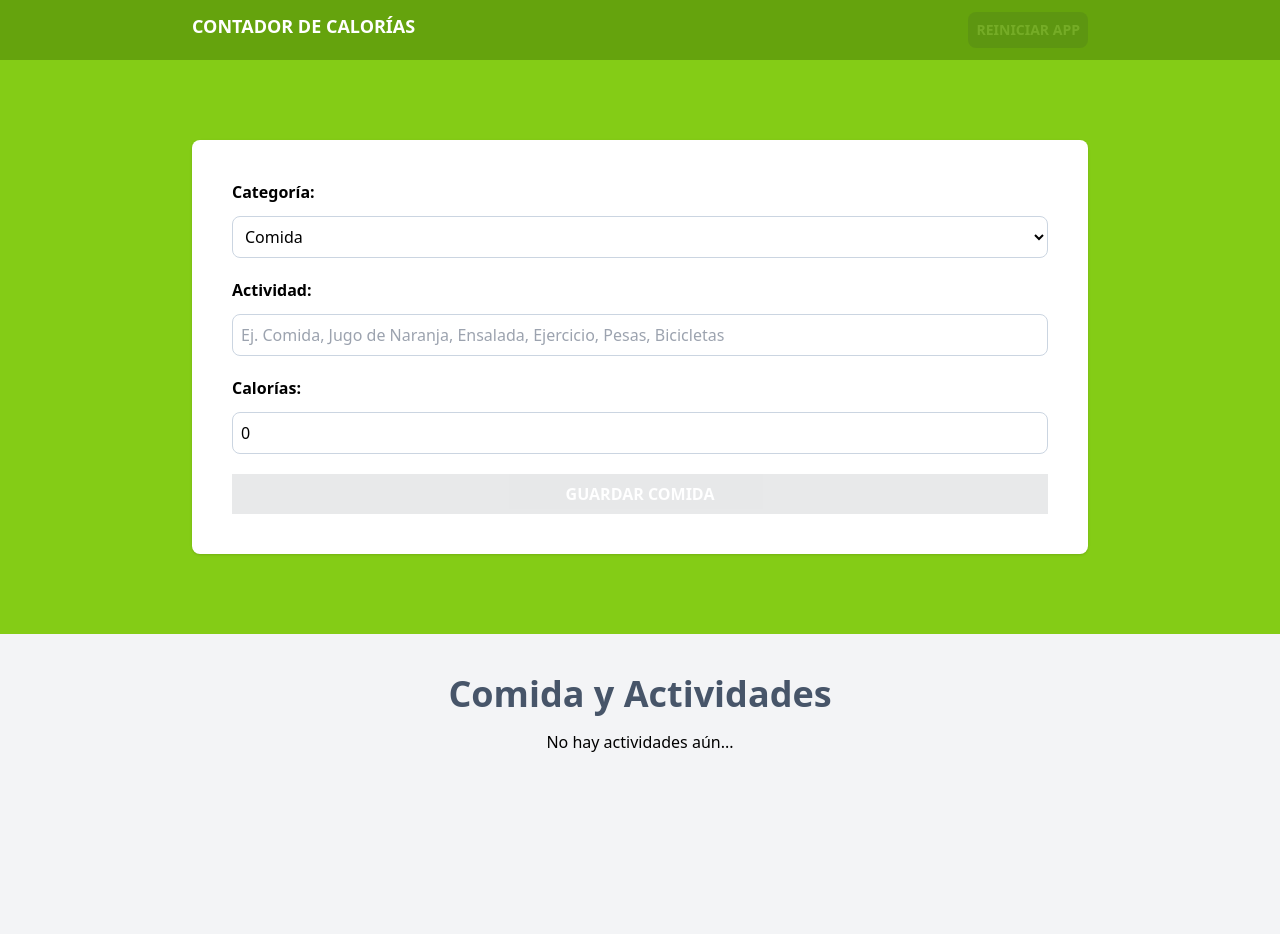
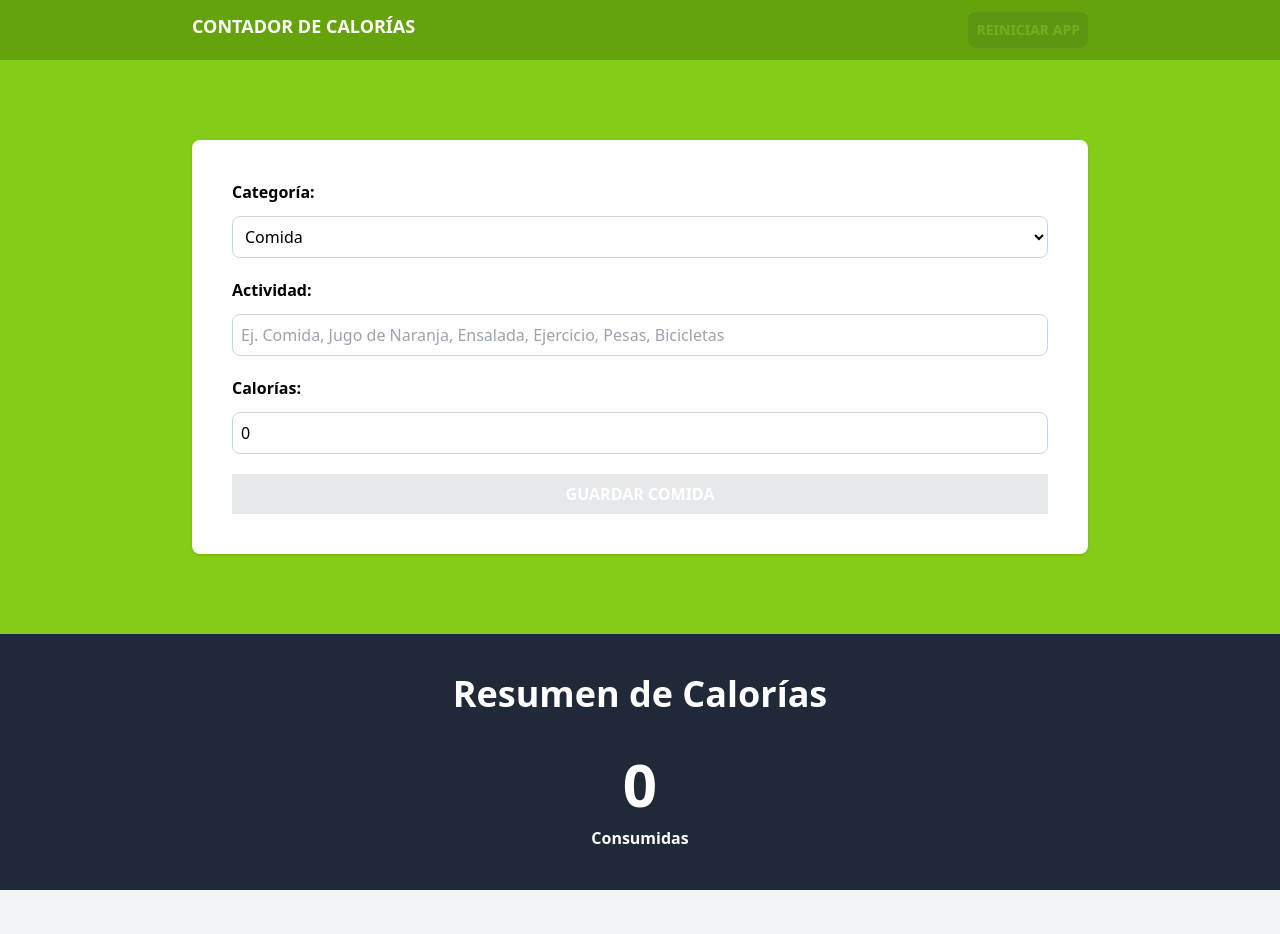
Before and after one commit to PeterGabrielVE/calorie-tracker, a React (Vite) app: page / in a window 1280 px wide. Shown: the top 934 px of the page. Before the commit the page ends 810 px from the top, so only its background shows below. Built offline with nearby package versions, Linux system fonts and the light colour scheme.

Commit message:
mostrando calorias consumida

```diff
--- a/src/App.tsx
+++ b/src/App.tsx
@@ -2,6 +2,7 @@
 import Form from './components/Form';
 import { activityReducer, initialState } from './reducers/activity-reducer';
 import ActivityList from './components/ActivityList';
+import CalorieTracker from './components/CalorieTracker';
 function App() {
 
   const [state, dispatch] = useReducer(activityReducer, initialState);
@@ -34,6 +35,13 @@
           />
         </div>
       </section>
+      <section className='bg-gray-800 py-10'>
+         <div className='max-w-xl mx-auto'>
+          <CalorieTracker
+            activities={state.activities}
+            />
+         </div>
+      </section>
       <section className='p-10 mx-auto max-w-4xl'>
         <ActivityList
           activities={state.activities}
--- /dev/null
+++ b/src/components/CalorieTracker.tsx
@@ -0,0 +1,24 @@
+import { useMemo } from "react";
+import { Activity } from "../types";
+
+type CalorieTrackerProps = {
+    activities: Activity[];
+}
+
+const CalorieTracker = ({ activities }: CalorieTrackerProps) => {
+    const caloriesConsumed = useMemo(() => activities.reduce((total, activity) => activity.category === 1 ? total + activity.calories : total,0) ,[activities] );
+  return (
+    <>
+      <h2 className="text-4xl font-black text-white text-center">Resumen de Calorías</h2>
+      <div className="flex flex-col items-center md:flex row md:justify-between gap-5 mt-10">
+        <p className="text-white font-bold rounded-full grid grid-cols-1 gap-3 text-center">
+            <span className="font-black text-6xl text-orange"> {caloriesConsumed}</span>
+           Consumidas
+        </p>
+      </div>
+
+    </>
+  )
+}
+
+export default CalorieTracker;
```
